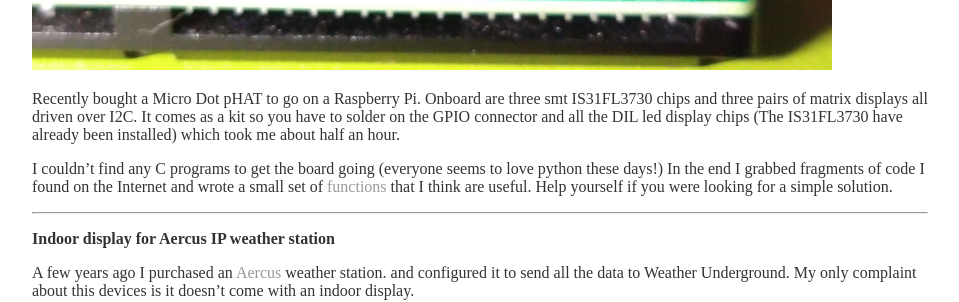
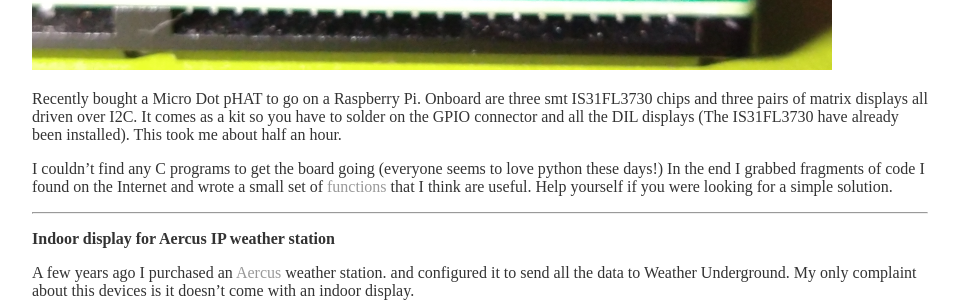
Before and after one commit to wicked-rainman/wicked-rainman.github.io, a Jekyll site: the page built from projects/index.md, in a window 1280 px wide. Shown: the part 812-1114 px from the top of the page, without its empty margins (160-1119 px from the left). Built offline with Jekyll 4.4.1, drawn with Linux system fonts in a browser that asks for light colours; Markdown is read by kramdown in place of the engine named in the settings.

Commit message:
Update index.md

```diff
--- a/projects/index.md
+++ b/projects/index.md
@@ -15,7 +15,7 @@ __Micro dot pHAT for a Raspberry Pi__
 
 ![](/pictures/phat1.png "It's upside down so the Raspberry pi can sit flat")
 
-Recently bought a Micro Dot pHAT to go on a Raspberry Pi. Onboard are three smt IS31FL3730 chips and three pairs of matrix displays all driven over I2C.  It comes as a kit so you have to solder on the GPIO connector and all the DIL led display chips (The IS31FL3730 have already been installed) which took me about half an hour.
+Recently bought a Micro Dot pHAT to go on a Raspberry Pi. Onboard are three smt IS31FL3730 chips and three pairs of matrix displays all driven over I2C.  It comes as a kit so you have to solder on the GPIO connector and all the DIL displays (The IS31FL3730 have already been installed). This took me about half an hour.
 
 I couldn't find  any C programs to get the board going (everyone seems to love python these days!) In the end I grabbed fragments of code I found on the Internet and wrote a small set of [functions](https://github.com/wicked-rainman/Rpi-Micro-Dot-pHAT "Print a string, update and reset the display and set brightness") that I think are useful. Help yourself if you were looking for a simple solution.
 
```
